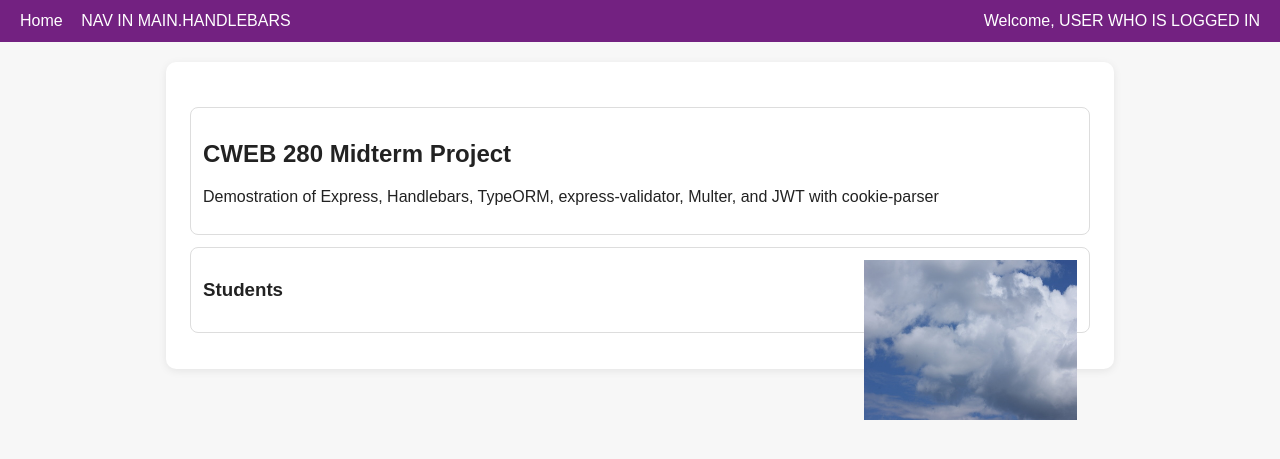
After one commit to null-0ne/CWEB-Coffee-Shop, a Node server app: template views/custom_orders.handlebars in a window 1280 px wide. The commit adds this page. Shown: the top 459 px of the page. Run offline with Node 20, Linux system fonts and the light colour scheme; the template is opened without the code that fills it, so the values that code supplies are empty; some libraries are stand-ins or nearby versions.

Commit message:
2nd commit to refresh

```diff
--- /dev/null
+++ b/views/custom_orders.handlebars
@@ -0,0 +1,17 @@
+<h1>{{title}}</h1>
+
+<div class="card">
+  <h2>CWEB 280 Midterm Project</h2>
+  <p>Demostration of Express, Handlebars, TypeORM, express-validator, Multer, and JWT with cookie-parser</p>
+</div>
+
+<div class="card">
+  <img src="/clouds.jpg" />
+  <h3>Students</h3>
+  <ul>
+    {{#each students}}
+      <li>{{this.name}} - {{this.section}}</li>
+    {{/each}}
+  </ul>
+
+</div>
--- a/views/layouts/main.handlebars
+++ b/views/layouts/main.handlebars
@@ -12,7 +12,6 @@
     <a href="/">NAV IN MAIN.HANDLEBARS</a>
     <span class="rt"> Welcome, USER WHO IS LOGGED IN </span>
   </nav>
-
   <div class="container">
     {{{body}}}
   </div>
```
Also changed, not shown: app.js (+6 -1 lines), .devcontainer/devcontainer.json, .devcontainer/docker-compose.yml, .examples-lo2/app.js (line endings or trailing spaces), .examples-lo2/views/account-forms.handlebars (line endings or trailing spaces), .examples-lo2/views/image-list.handlebars (line endings or trailing spaces), .examples-lo2/views/upload-form.handlebars (line endings or trailing spaces), CWEB280-midterm-project.md (line endings or trailing spaces), CWEB280-midterm-rubric.md (line endings or trailing spaces), package.json (line endings or trailing spaces), public/app.css (line endings or trailing spaces), views/home.handlebars (line endings or trailing spaces).
